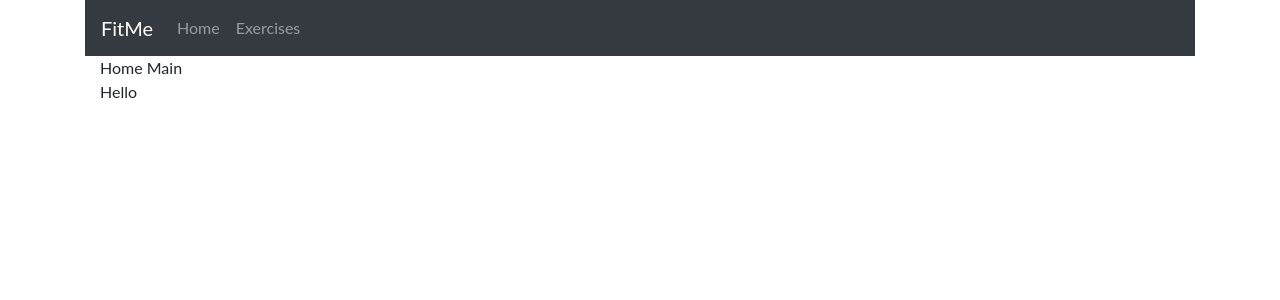
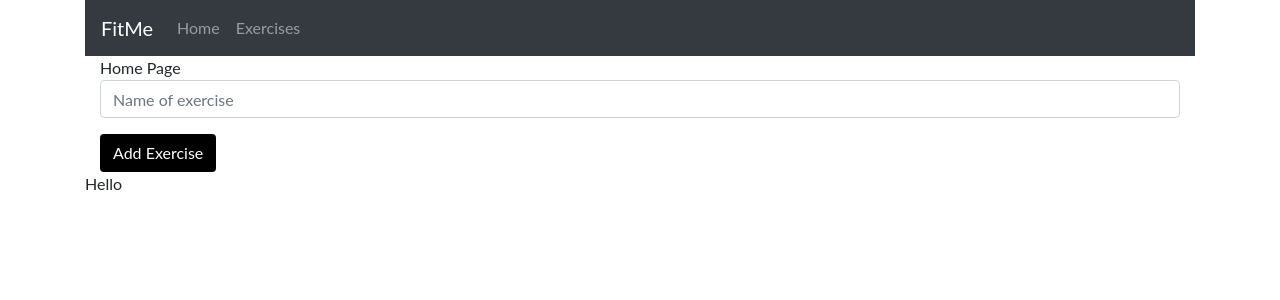
Before and after one commit to DangItJason/FitMe, a React (Create React App) app: page /home in a window 1280 px wide. Shown: the top 300 px of the page. Built offline with nearby package versions, Linux system fonts and the light colour scheme; no server answers.

Commit message:
React router pass prop to home page for email and name

```diff
--- a/src/App.js
+++ b/src/App.js
@@ -12,7 +12,7 @@ function App() {
         <Route exact path='/' component={Login} />
         <Route exact path='/login' component={Login} />
         <Route exact path='/signup' component={Signup} />
-        <Route exact path='/home' component={Home} />
+        <Route exact path='/home' render={(props) => <Home {...props} name = "" email = ""></Home>} />
       </Switch>
     </Router>
   );
--- a/src/components/Login.css
+++ b/src/components/Login.css
@@ -1,8 +1,6 @@
 body {
     font-family: "Lato", sans-serif;
 }
-
-
 
 .main-head{
     height: 150px;
--- a/src/components/home.js
+++ b/src/components/home.js
@@ -4,15 +4,25 @@ import Home_Main from './home_main';
 import Container from 'react-bootstrap/Container';
 import Col from 'react-bootstrap/Col';
 
-class Home extends Component {
-    render() {
+// class Home extends Component {
+//     render() {
+//         return (
+//             <Container>
+//                     <Home_Navbar></Home_Navbar>
+//                     <Home_Main></Home_Main>
+//             </Container>
+//         )
+//     }
+// }
+
+const Home = (props) => {
     return (
         <Container>
                 <Home_Navbar></Home_Navbar>
                 <Home_Main></Home_Main>
+                <div>Hello </div>
         </Container>
     )
 }
-}
 
 export default Home;
--- a/src/components/home_main.js
+++ b/src/components/home_main.js
@@ -5,11 +5,29 @@ class Home_main extends Component {
     constructor(props) {
         super(props);
         this.state = {
+
+            exercise: "",
             exercises: "Hello",
         };
     }
 
-    getExercises = () => {
+    handleChange = event => {
+		this.setState({
+			[event.target.name]: event.target.value
+		})
+	}
+
+    handleSubmitExercise = () => {
+        fetch("http://localhost:9000/home/home", {
+            method: 'post',
+            body: JSON.stringify(this.state),
+            headers: {
+                'Content-Type': 'application/json',
+            },
+        })
+    }
+
+    handleGetExercises = () => {
         fetch("http://localhost:9000/home/home", {
             method: 'post',
             body: JSON.stringify(this.state),
@@ -24,14 +42,26 @@ class Home_main extends Component {
     }
 
     componentDidMount = () => {
-        this.getExercises();
+        this.handleGetExercises();
     }
 
     render() {
         return (
             <Container>
-                <div>Home Main</div>
-                <div>{this.state.exercises}</div>
+                <div>Home Page</div>
+                <form onSubmit = {this.handleSubmitExercise}>
+                    <div className="form-group">
+                        <input
+                            type="text"
+                            className="form-control"
+                            placeholder="Name of exercise"
+                            name="email"
+                            value={this.state.exercise}
+                            onChange={this.handleChange}
+                        />
+                    </div>
+                    <button type="submit" className="btn btn-black">Add Exercise</button>
+                </form>
             </Container>
 
         )
```
Lines whose indentation alone changed are shown as unchanged.
